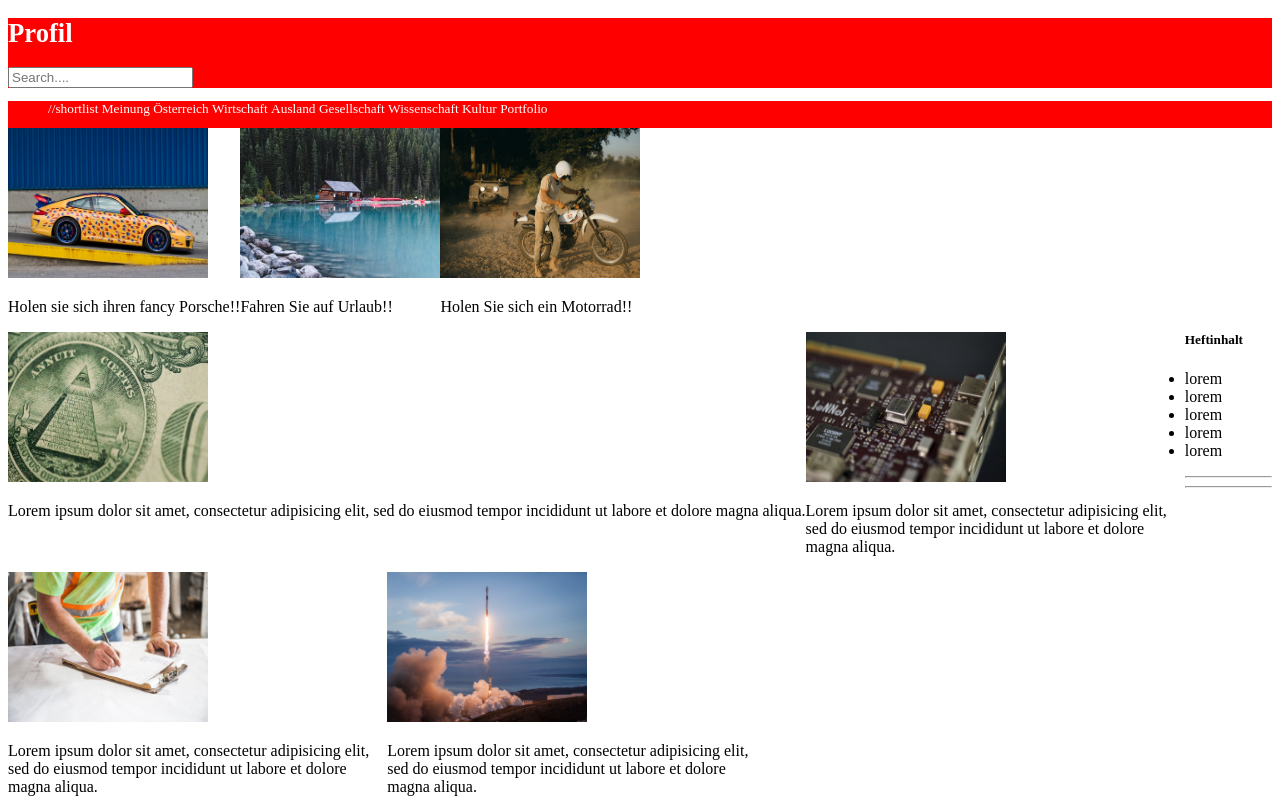
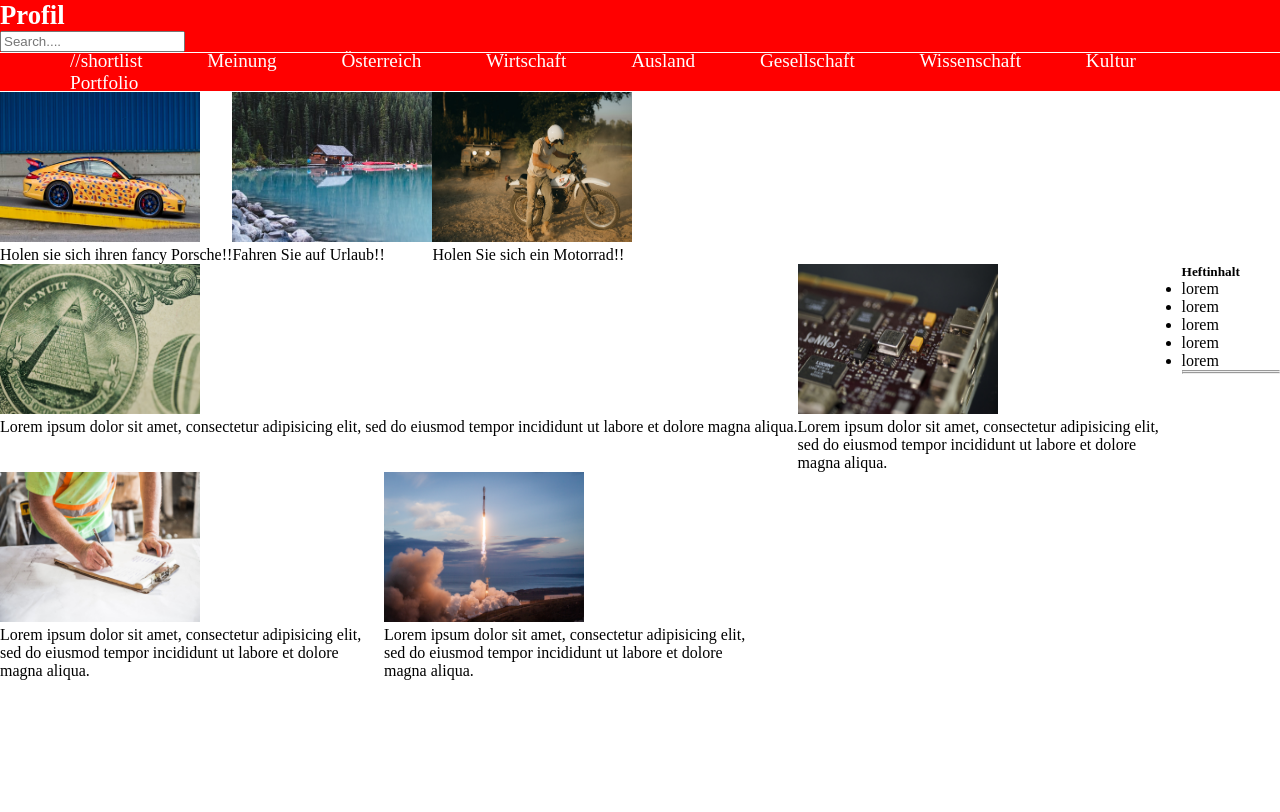
Before and after one commit to Jasi-W/WF-CSS3-DAY02-Jasmine-Wojciech, a plain HTML site: page advanced/exercise_2/index.html in a window 1280 px wide. Drawn offline with Linux system fonts and the light colour scheme.

Commit message:
profil - nav

```diff
--- a/advanced/exercise_2/index.html
+++ b/advanced/exercise_2/index.html
@@ -15,7 +15,7 @@
     </header><!-- /header -->
     <nav>
         <ul>
-            <li><a href="#" title="//shortlist"></a>//shortlist</li>
+            <a href="#" title="//shortlist"><li>//shortlist</li></a>
             <li><a href="#" title="Meinung"></a>Meinung</li>
             <li><a href="#" title="Österreich"></a>Österreich</li>
             <li><a href="#" title="Wirtschaft"></a>Wirtschaft</li>
@@ -26,6 +26,7 @@
             <li><a href="#" title="Portfolio"></a>Portfolio</li>
         </ul>
     </nav>
+
     <div id="anzeige">
         <div id="werbung">
             <img src="porsche.jpg" id="werbung_bild">
--- a/advanced/exercise_2/style.css
+++ b/advanced/exercise_2/style.css
@@ -1,3 +1,10 @@
+
+* {
+	box-sizing: border-box;
+	margin: 0;
+}
+
+
 header{
 	background-color: red;
 	color: white;
@@ -12,13 +19,28 @@ h1{
 nav li{
 	display: inline;
 	list-style-type: none;
+	padding: 30px;
 }
 nav{
-	height: 20pt;
+	height: 30pt;
 	background-color: red;
 	color: white;
-	font-size: 10pt;
+
+	display: flex;
+	align-items: center;
+	justify-content: center;
+
+	font-size: 1.2em;
+	border-top: 1px solid white;
+	border-bottom: 1px solid white;
+
 }
+
+nav a {
+	color: white;
+	text-decoration: none;
+}
+
 #werbung_bild{
 	width: 200px;
 	height:  150px;
```
